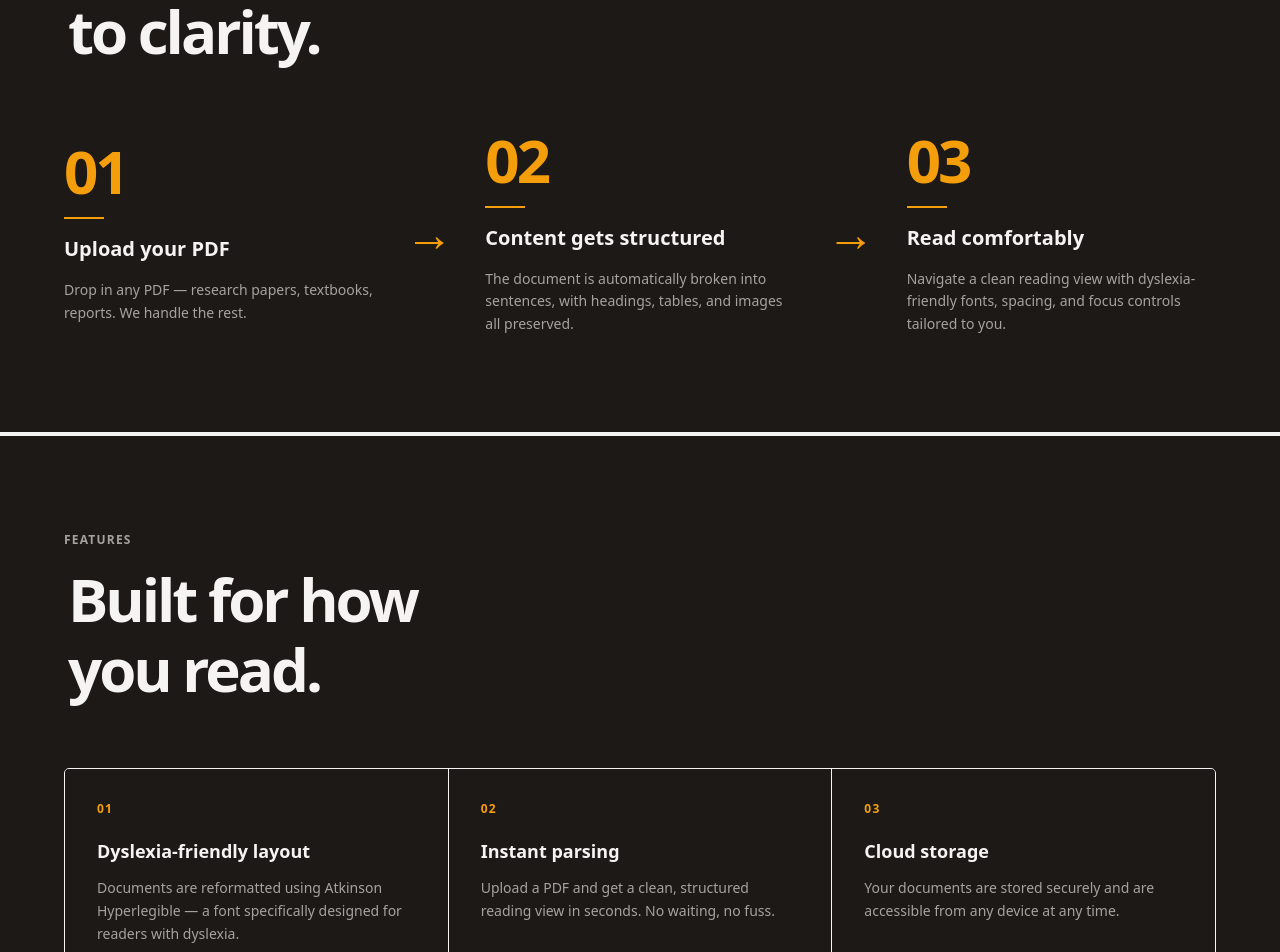
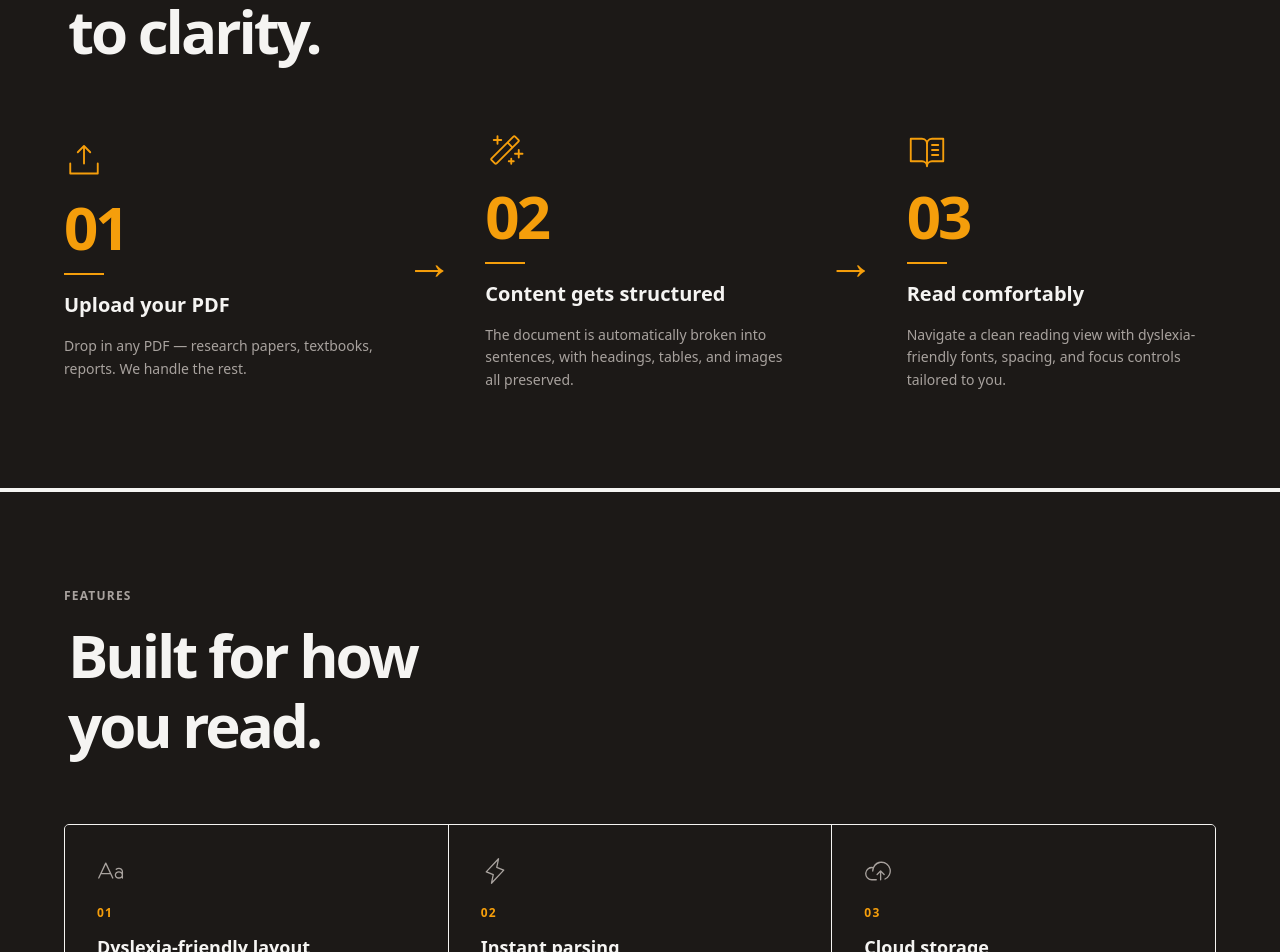
Before and after one commit to jjpp43/DyslexiaPdf, a Next.js app in the folder frontend/: page / in a window 1280 px wide. Shown: the part 1080-2032 px from the top of the page. Built offline with nearby package versions, Linux system fonts and the light colour scheme; no server answers.

Commit message:
Fix Railway PORT expansion in Dockerfile, add Phosphor icons to landing page

```diff
--- a/frontend/package.json
+++ b/frontend/package.json
@@ -9,6 +9,7 @@
     "lint": "eslint"
   },
   "dependencies": {
+    "@phosphor-icons/react": "^2.1.10",
     "@supabase/ssr": "^0.9.0",
     "@supabase/supabase-js": "^2.99.0",
     "next": "16.1.6",
--- a/frontend/src/app/page.tsx
+++ b/frontend/src/app/page.tsx
@@ -1,6 +1,7 @@
 import Link from "next/link";
 import { createClient } from "@/lib/supabase/server";
 import { logout } from "@/app/auth/actions";
+import { UploadSimple, MagicWand, BookOpenText, TextAa, Lightning, CloudArrowUp, LockSimple, TreeStructure, Sliders } from "@phosphor-icons/react/dist/ssr";
 
 export default async function LandingPage() {
   const supabase = await createClient();
@@ -114,6 +115,7 @@ export default async function LandingPage() {
 
           <div className="flex flex-row items-center gap-6">
             <div className="flex-1 flex flex-col gap-4">
+              <UploadSimple size={40} weight="light" color="var(--accent)" />
               <span className="text-6xl font-bold tracking-tighter text-[var(--accent)] leading-none">01</span>
               <div className="w-10 h-0.5 bg-[var(--accent)]" />
               <h3 className="text-xl font-bold">{steps[0].title}</h3>
@@ -123,6 +125,7 @@ export default async function LandingPage() {
               <span className="text-5xl font-bold text-[var(--accent)]">→</span>
             </div>
             <div className="flex-1 flex flex-col gap-4">
+              <MagicWand size={40} weight="light" color="var(--accent)" />
               <span className="text-6xl font-bold tracking-tighter text-[var(--accent)] leading-none">02</span>
               <div className="w-10 h-0.5 bg-[var(--accent)]" />
               <h3 className="text-xl font-bold">{steps[1].title}</h3>
@@ -132,6 +135,7 @@ export default async function LandingPage() {
               <span className="text-5xl font-bold text-[var(--accent)]">→</span>
             </div>
             <div className="flex-1 flex flex-col gap-4">
+              <BookOpenText size={40} weight="light" color="var(--accent)" />
               <span className="text-6xl font-bold tracking-tighter text-[var(--accent)] leading-none">03</span>
               <div className="w-10 h-0.5 bg-[var(--accent)]" />
               <h3 className="text-xl font-bold">{steps[2].title}</h3>
@@ -166,7 +170,10 @@ export default async function LandingPage() {
                   key={f.title}
                   className="group p-8 bg-[var(--background)] hover:bg-[var(--foreground)] transition-colors duration-100 cursor-default"
                 >
-                  <p className="text-xs tracking-widest uppercase font-bold text-[var(--accent)] group-hover:text-[var(--background)]/50 mb-5 transition-colors duration-100">
+                  <div className="mb-5 text-[var(--muted-foreground)] group-hover:text-[var(--background)] transition-colors duration-100">
+                    <f.icon size={28} weight="light" />
+                  </div>
+                  <p className="text-xs tracking-widest uppercase font-bold text-[var(--accent)] group-hover:text-[var(--background)]/50 mb-3 transition-colors duration-100">
                     {f.tag}
                   </p>
                   <h3 className="text-lg font-bold mb-3 group-hover:text-[var(--background)] transition-colors duration-100">
@@ -311,36 +318,42 @@ const steps = [
 const features = [
   {
     tag: "01",
+    icon: TextAa,
     title: "Dyslexia-friendly layout",
     description:
       "Documents are reformatted using Atkinson Hyperlegible — a font specifically designed for readers with dyslexia.",
   },
   {
     tag: "02",
+    icon: Lightning,
     title: "Instant parsing",
     description:
       "Upload a PDF and get a clean, structured reading view in seconds. No waiting, no fuss.",
   },
   {
     tag: "03",
+    icon: CloudArrowUp,
     title: "Cloud storage",
     description:
       "Your documents are stored securely and are accessible from any device at any time.",
   },
   {
     tag: "04",
+    icon: LockSimple,
     title: "Private & secure",
     description:
       "Your files are encrypted and only accessible by you. We never share or sell your data.",
   },
   {
     tag: "05",
+    icon: TreeStructure,
     title: "Preserves structure",
     description:
       "Headings, paragraphs, and page breaks are preserved so you never lose context.",
   },
   {
     tag: "06",
+    icon: Sliders,
     title: "Fully customizable",
     description:
       "Adjust font, size, spacing, and colors to match exactly how your brain prefers to read.",
```
Also changed, not shown: 2 other files (tests, documents, lock files or other folders).
